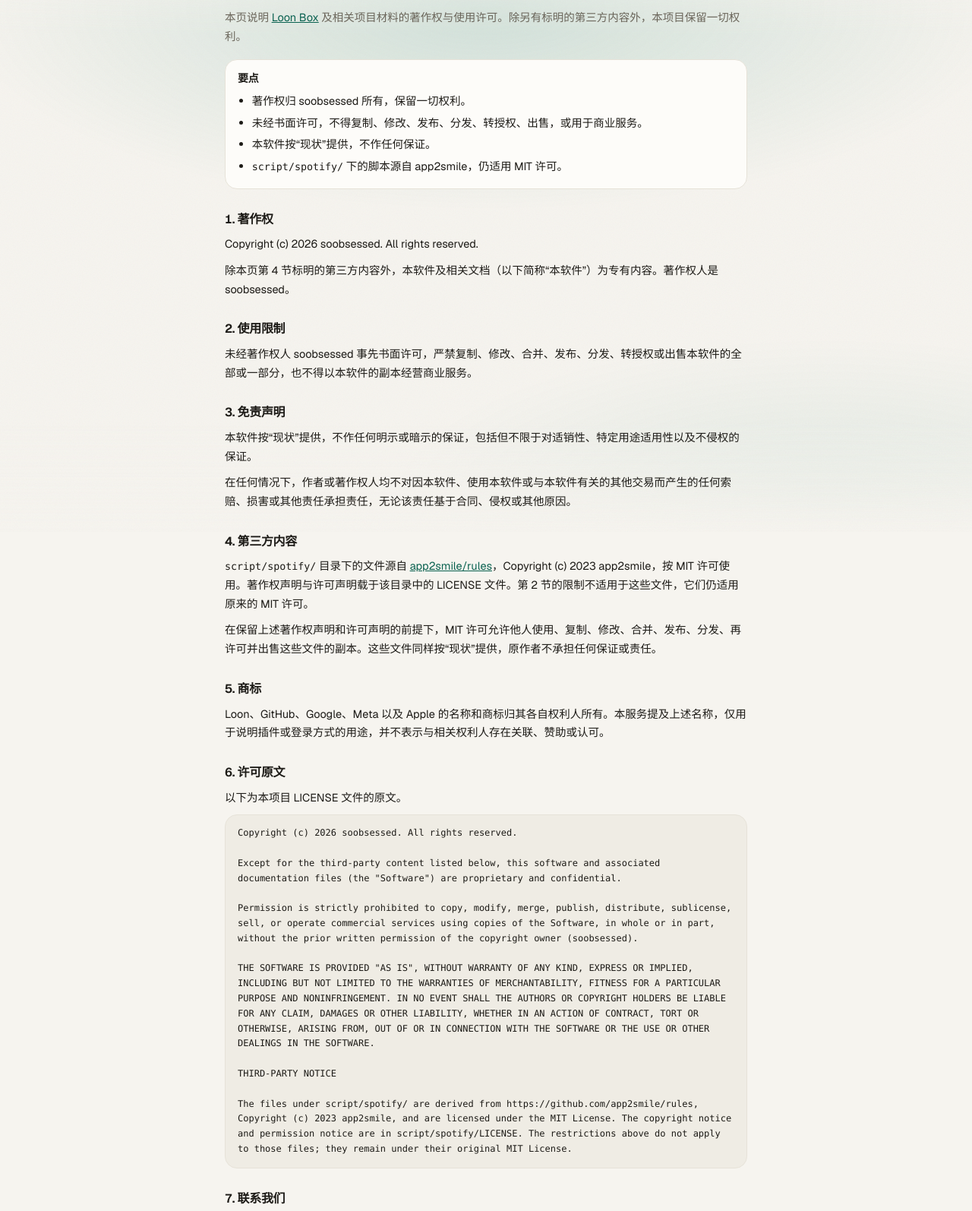
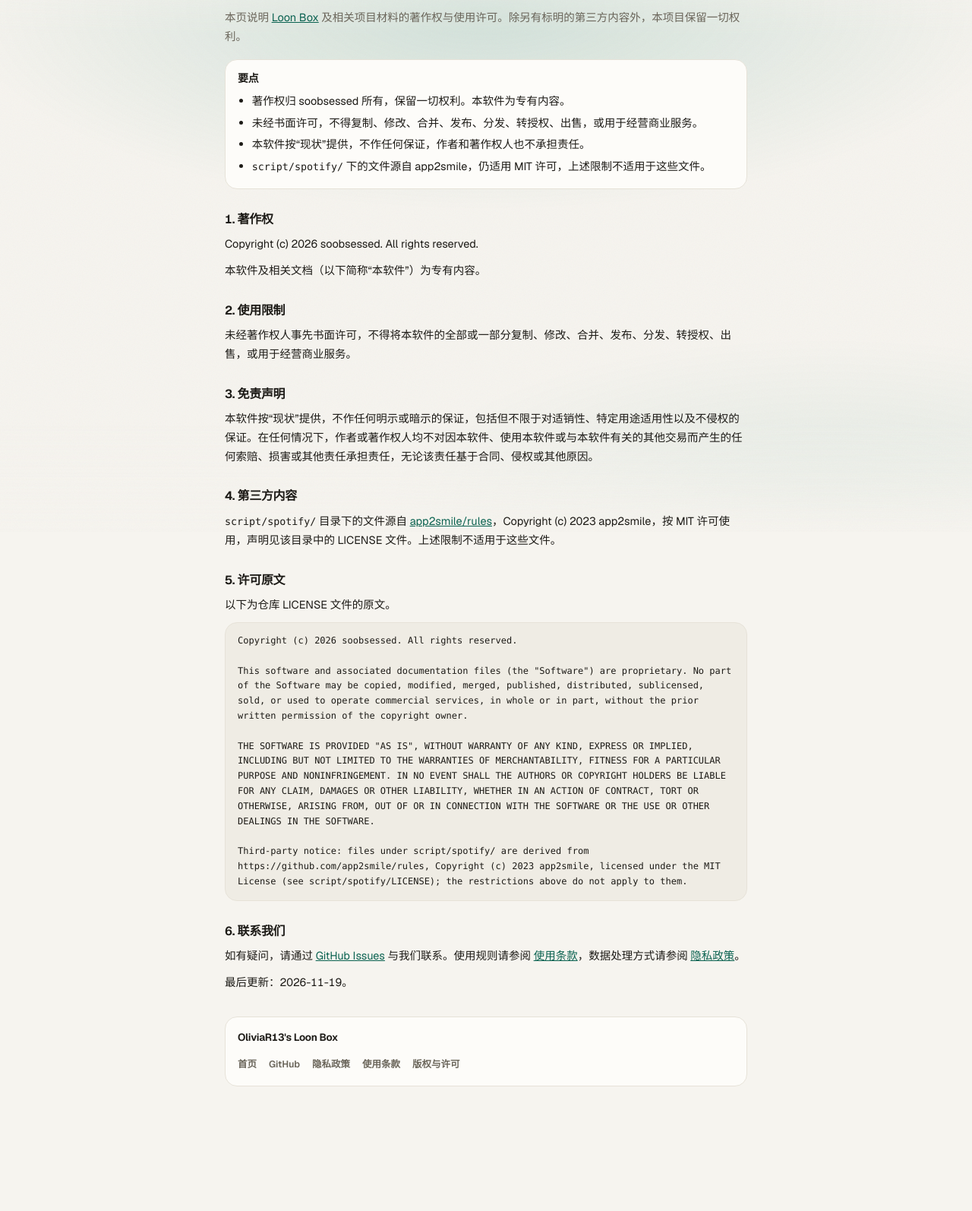
Before and after one commit to OliviaR13/MyLoon, a plain HTML site: page box/license.html in a window 1280 px wide. Shown: the part 100-1694 px from the top of the page at 76% size. After the commit the page ends 1566 px from the top, so only its background shows below. Drawn offline with Linux system fonts and the light colour scheme.

Commit message:
Polish the root LICENSE to match the copyright page (#9)
* Give the root LICENSE a formal numbered structure.

The grant is unchanged: proprietary, all rights reserved by soobsessed, the same restrictions, the AS IS disclaimer, and the script/spotify MIT exception. The copyright page and README quote the same terms.

Co-authored-by: soobsessed <OliviaR13@users.noreply.github.com>

* Shorten the root LICENSE to a plain proprietary notice.

The grant is unchanged, and the copyright page now quotes this shorter text. Trademark, contact, and online-version clauses are no longer part of the LICENSE file.

Co-authored-by: soobsessed <OliviaR13@users.noreply.github.com>

---------

Co-authored-by: Cursor Agent <cursoragent@cursor.com>
Co-authored-by: soobsessed <OliviaR13@users.noreply.github.com>

```diff
--- a/box/license.html
+++ b/box/license.html
@@ -6,7 +6,7 @@
   <meta name="color-scheme" content="light dark">
   <meta name="theme-color" content="#f6f4ef" media="(prefers-color-scheme: light)">
   <meta name="theme-color" content="#12110f" media="(prefers-color-scheme: dark)">
-  <meta name="description" content="OliviaR13's Loon Box 版权与许可：著作权归 soobsessed 所有，保留一切权利，并说明第三方内容与商标。">
+  <meta name="description" content="OliviaR13's Loon Box 版权与许可：著作权归 soobsessed 所有，保留一切权利，并说明第三方内容。">
   <link rel="icon" href="./icon.png" type="image/png">
   <title>版权与许可 · OliviaR13's Loon Box</title>
   <script>(function(d){var s={};try{s=JSON.parse(localStorage.getItem("myloon_box_settings")||"{}")}catch(e){}
@@ -46,47 +46,39 @@
       <section class="sum" aria-label="要点">
         <h2>要点</h2>
         <ul>
-          <li>著作权归 soobsessed 所有，保留一切权利。</li>
-          <li>未经书面许可，不得复制、修改、发布、分发、转授权、出售，或用于商业服务。</li>
-          <li>本软件按“现状”提供，不作任何保证。</li>
-          <li><code>script/spotify/</code> 下的脚本源自 app2smile，仍适用 MIT 许可。</li>
+          <li>著作权归 soobsessed 所有，保留一切权利。本软件为专有内容。</li>
+          <li>未经书面许可，不得复制、修改、合并、发布、分发、转授权、出售，或用于经营商业服务。</li>
+          <li>本软件按“现状”提供，不作任何保证，作者和著作权人也不承担责任。</li>
+          <li><code>script/spotify/</code> 下的文件源自 app2smile，仍适用 MIT 许可，上述限制不适用于这些文件。</li>
         </ul>
       </section>
 
       <h2>1. 著作权</h2>
       <p>Copyright (c) 2026 soobsessed. All rights reserved.</p>
-      <p>除本页第 4 节标明的第三方内容外，本软件及相关文档（以下简称“本软件”）为专有内容。著作权人是 soobsessed。</p>
+      <p>本软件及相关文档（以下简称“本软件”）为专有内容。</p>
 
       <h2>2. 使用限制</h2>
-      <p>未经著作权人 soobsessed 事先书面许可，严禁复制、修改、合并、发布、分发、转授权或出售本软件的全部或一部分，也不得以本软件的副本经营商业服务。</p>
+      <p>未经著作权人事先书面许可，不得将本软件的全部或一部分复制、修改、合并、发布、分发、转授权、出售，或用于经营商业服务。</p>
 
       <h2>3. 免责声明</h2>
-      <p>本软件按“现状”提供，不作任何明示或暗示的保证，包括但不限于对适销性、特定用途适用性以及不侵权的保证。</p>
-      <p>在任何情况下，作者或著作权人均不对因本软件、使用本软件或与本软件有关的其他交易而产生的任何索赔、损害或其他责任承担责任，无论该责任基于合同、侵权或其他原因。</p>
+      <p>本软件按“现状”提供，不作任何明示或暗示的保证，包括但不限于对适销性、特定用途适用性以及不侵权的保证。在任何情况下，作者或著作权人均不对因本软件、使用本软件或与本软件有关的其他交易而产生的任何索赔、损害或其他责任承担责任，无论该责任基于合同、侵权或其他原因。</p>
 
       <h2>4. 第三方内容</h2>
-      <p><code>script/spotify/</code> 目录下的文件源自 <a href="https://github.com/app2smile/rules">app2smile/rules</a>，Copyright (c) 2023 app2smile，按 MIT 许可使用。著作权声明与许可声明载于该目录中的 LICENSE 文件。第 2 节的限制不适用于这些文件，它们仍适用原来的 MIT 许可。</p>
-      <p>在保留上述著作权声明和许可声明的前提下，MIT 许可允许他人使用、复制、修改、合并、发布、分发、再许可并出售这些文件的副本。这些文件同样按“现状”提供，原作者不承担任何保证或责任。</p>
+      <p><code>script/spotify/</code> 目录下的文件源自 <a href="https://github.com/app2smile/rules">app2smile/rules</a>，Copyright (c) 2023 app2smile，按 MIT 许可使用，声明见该目录中的 LICENSE 文件。上述限制不适用于这些文件。</p>
 
-      <h2>5. 商标</h2>
-      <p>Loon、GitHub、Google、Meta 以及 Apple 的名称和商标归其各自权利人所有。本服务提及上述名称，仅用于说明插件或登录方式的用途，并不表示与相关权利人存在关联、赞助或认可。</p>
-
-      <h2>6. 许可原文</h2>
-      <p>以下为本项目 LICENSE 文件的原文。</p>
+      <h2>5. 许可原文</h2>
+      <p>以下为仓库 LICENSE 文件的原文。</p>
       <pre>Copyright (c) 2026 soobsessed. All rights reserved.
 
-Except for the third-party content listed below, this software and associated documentation files (the "Software") are proprietary and confidential.
-
-Permission is strictly prohibited to copy, modify, merge, publish, distribute, sublicense, sell, or operate commercial services using copies of the Software, in whole or in part, without the prior written permission of the copyright owner (soobsessed).
+This software and associated documentation files (the "Software") are proprietary. No part of the Software may be copied, modified, merged, published, distributed, sublicensed, sold, or used to operate commercial services, in whole or in part, without the prior written permission of the copyright owner.
 
 THE SOFTWARE IS PROVIDED "AS IS", WITHOUT WARRANTY OF ANY KIND, EXPRESS OR IMPLIED, INCLUDING BUT NOT LIMITED TO THE WARRANTIES OF MERCHANTABILITY, FITNESS FOR A PARTICULAR PURPOSE AND NONINFRINGEMENT. IN NO EVENT SHALL THE AUTHORS OR COPYRIGHT HOLDERS BE LIABLE FOR ANY CLAIM, DAMAGES OR OTHER LIABILITY, WHETHER IN AN ACTION OF CONTRACT, TORT OR OTHERWISE, ARISING FROM, OUT OF OR IN CONNECTION WITH THE SOFTWARE OR THE USE OR OTHER DEALINGS IN THE SOFTWARE.
 
-THIRD-PARTY NOTICE
+Third-party notice: files under script/spotify/ are derived from https://github.com/app2smile/rules, Copyright (c) 2023 app2smile, licensed under the MIT License (see script/spotify/LICENSE); the restrictions above do not apply to them.
+</pre>
 
-The files under script/spotify/ are derived from https://github.com/app2smile/rules, Copyright (c) 2023 app2smile, and are licensed under the MIT License. The copyright notice and permission notice are in script/spotify/LICENSE. The restrictions above do not apply to those files; they remain under their original MIT License.</pre>
-
-      <h2>7. 联系我们</h2>
-      <p>如有关于著作权或许可的问题，请通过 <a href="https://github.com/OliviaR13/MyLoon/issues">GitHub Issues</a> 与我们联系。使用规则请参阅 <a href="./terms.html">使用条款</a>，数据处理方式请参阅 <a href="./privacy.html">隐私政策</a>。</p>
+      <h2>6. 联系我们</h2>
+      <p>如有疑问，请通过 <a href="https://github.com/OliviaR13/MyLoon/issues">GitHub Issues</a> 与我们联系。使用规则请参阅 <a href="./terms.html">使用条款</a>，数据处理方式请参阅 <a href="./privacy.html">隐私政策</a>。</p>
       <p>最后更新：2026-11-19。</p>
     </article>
 
```
Also changed, not shown: 4 other files.
